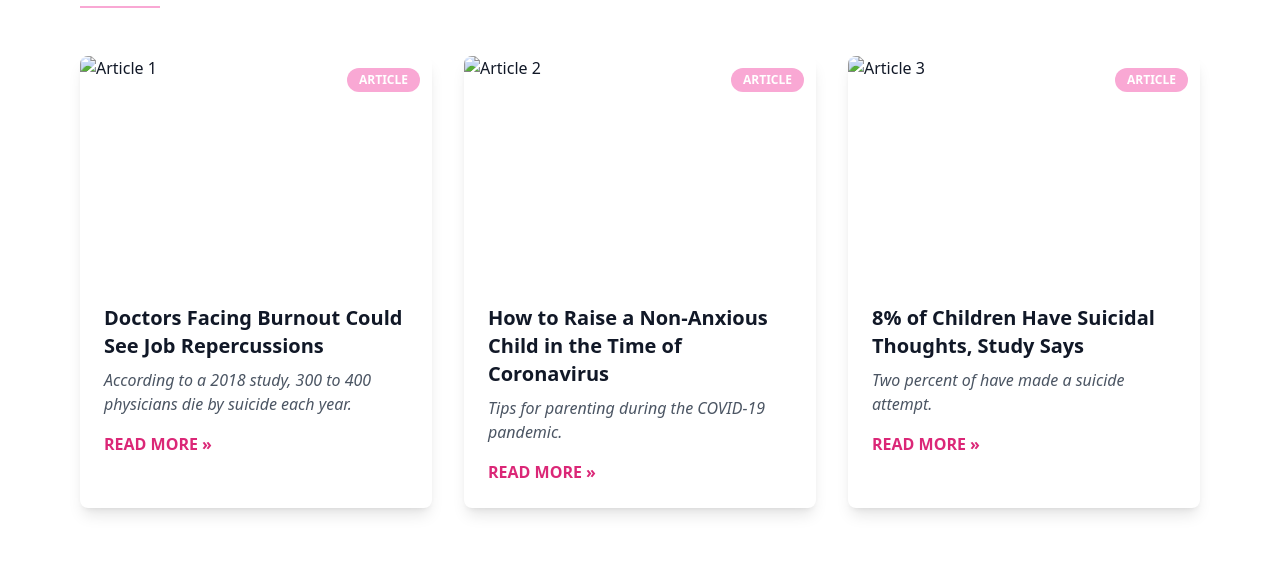
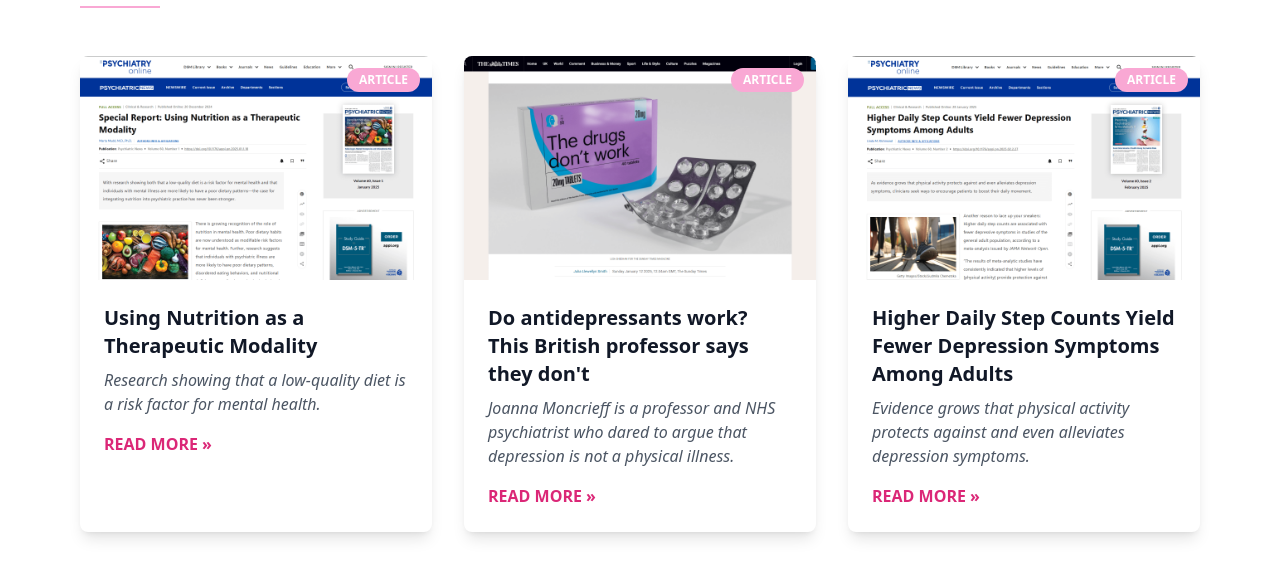
Before and after one commit to LRSORRENTI/Tracy-Psychiatrist-Website, a plain HTML site: page html/articles.html in a window 1280 px wide. Shown: the part 233-810 px from the top of the page. Drawn offline with nearby package versions, Linux system fonts and the light colour scheme.

Commit message:
added updated articles section, with links

```diff
--- a/html/articles.html
+++ b/html/articles.html
@@ -4,7 +4,7 @@
     <meta charset="UTF-8" />
     <meta name="viewport" content="width=device-width, initial-scale=1.0" />
     <title>Articles - Tracy Jones</title>
-    <link rel="stylesheet" href="../css/main.css">
+    <link rel="stylesheet" href="../css/main.css" />
     <script src="../js/index.js"></script>
     <script src="https://cdn.tailwindcss.com"></script>
   </head>
@@ -93,7 +93,7 @@
         <div class="bg-white rounded-lg shadow-lg overflow-hidden">
           <div class="relative">
             <img
-              src="article1.jpg"
+              src="../images/ArticleImgs/Nutrition.png"
               alt="Article 1"
               class="w-full h-56 object-cover"
             />
@@ -105,13 +105,16 @@
           </div>
           <div class="p-6">
             <h3 class="text-xl font-semibold">
-              Doctors Facing Burnout Could See Job Repercussions
+              Using Nutrition as a Therapeutic Modality
             </h3>
             <p class="text-gray-600 mt-2 italic">
-              According to a 2018 study, 300 to 400 physicians die by suicide
-              each year.
+              Research showing that a low-quality diet is a risk factor for
+              mental health.
             </p>
-            <a href="#" class="text-pink-600 font-semibold mt-4 inline-block"
+            <a
+              href="https://psychiatryonline.org/doi/10.1176/appi.pn.2025.01.1.18"
+              class="text-pink-600 font-semibold mt-4 inline-block"
+              target="_blank"
               >READ MORE »</a
             >
           </div>
@@ -121,7 +124,7 @@
         <div class="bg-white rounded-lg shadow-lg overflow-hidden">
           <div class="relative">
             <img
-              src="article2.jpg"
+              src="../images/ArticleImgs/DontWork.png"
               alt="Article 2"
               class="w-full h-56 object-cover"
             />
@@ -133,12 +136,17 @@
           </div>
           <div class="p-6">
             <h3 class="text-xl font-semibold">
-              How to Raise a Non-Anxious Child in the Time of Coronavirus
+              Do antidepressants work? This British professor says they
+              don&apos;t
             </h3>
             <p class="text-gray-600 mt-2 italic">
-              Tips for parenting during the COVID-19 pandemic.
+              Joanna Moncrieff is a professor and NHS psychiatrist who dared to
+              argue that depression is not a physical illness.
             </p>
-            <a href="#" class="text-pink-600 font-semibold mt-4 inline-block"
+            <a
+              target="_blank"
+              href="https://www.thetimes.com/uk/society/article/do-antidepressants-work-british-professor-depression-medication-ld28kgvj5"
+              class="text-pink-600 font-semibold mt-4 inline-block"
               >READ MORE »</a
             >
           </div>
@@ -148,7 +156,7 @@
         <div class="bg-white rounded-lg shadow-lg overflow-hidden">
           <div class="relative">
             <img
-              src="article3.jpg"
+              src="../images/ArticleImgs/Steps.png"
               alt="Article 3"
               class="w-full h-56 object-cover"
             />
@@ -160,12 +168,17 @@
           </div>
           <div class="p-6">
             <h3 class="text-xl font-semibold">
-              8% of Children Have Suicidal Thoughts, Study Says
+              Higher Daily Step Counts Yield Fewer Depression Symptoms Among
+              Adults
             </h3>
             <p class="text-gray-600 mt-2 italic">
-              Two percent of have made a suicide attempt.
+              Evidence grows that physical activity protects against and even
+              alleviates depression symptoms.
             </p>
-            <a href="#" class="text-pink-600 font-semibold mt-4 inline-block"
+            <a
+              target="_blank"
+              href="https://psychiatryonline.org/doi/full/10.1176/appi.pn.2025.02.2.27"
+              class="text-pink-600 font-semibold mt-4 inline-block"
               >READ MORE »</a
             >
           </div>
```
Also changed, not shown: images/ArticleImgs/DontWork.png (added), images/ArticleImgs/Nutrition.png (added), images/ArticleImgs/Steps.png (added), images/BookImgs/Hat.jpg (added), images/BookImgs/Interactive.jpg (added), images/BookImgs/Unquiet.jpg (added).
